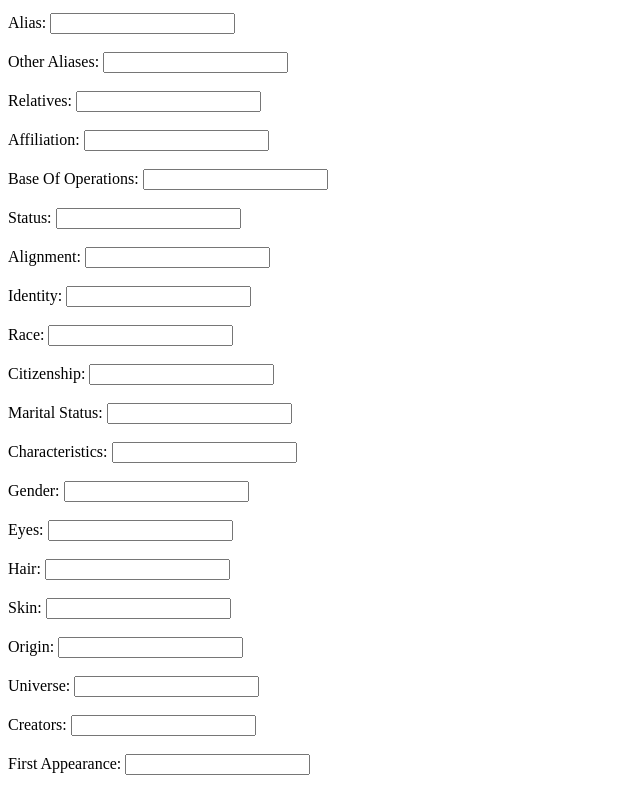
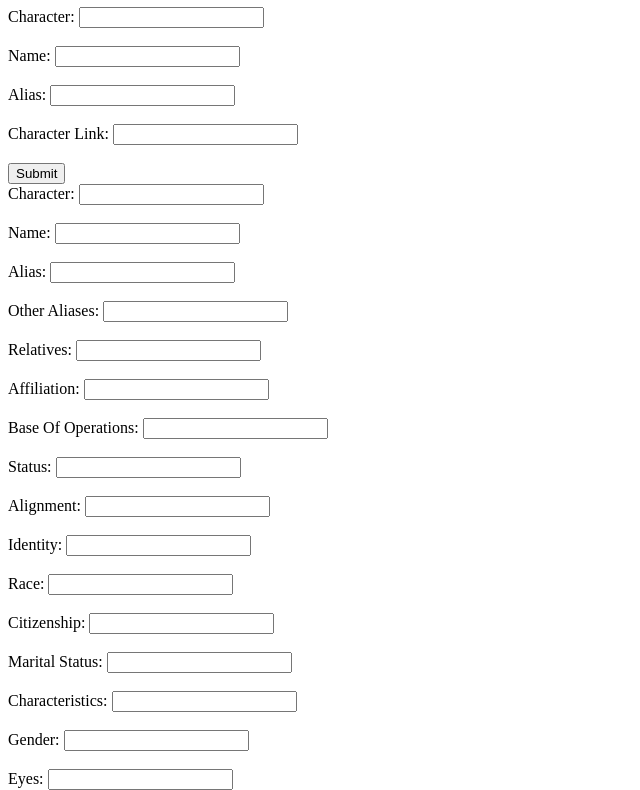
Before and after one commit to RealCoi/RealCoi.github.io, a plain HTML site: page index.html in a window 1280 px wide. Shown: the part 73-863 px from the top of the page, without its empty margins (0-640 px from the left). Drawn offline with Linux system fonts and the light colour scheme.

Commit message:
Update index.html

```diff
--- a/index.html
+++ b/index.html
@@ -4,6 +4,35 @@
     <title>Character Data Form</title>
 </head>
 <body>
+    <!DOCTYPE html>
+<html lang="en">
+<head>
+    <meta charset="UTF-8">
+    <meta name="viewport" content="width=device-width, initial-scale=1.0">
+    <title>DC Characters Database</title>
+</head>
+<body>
+    <h1>DC Characters Database Entry</h1>
+    <form action="https://formspree.io/f/myzkqnpk" method="POST">
+        <label for="character">Character:</label>
+        <input type="text" id="character" name="character" required><br><br>
+
+        <label for="name">Name:</label>
+        <input type="text" id="name" name="name" required><br><br>
+
+        <label for="alias">Alias:</label>
+        <input type="text" id="alias" name="alias"><br><br>
+
+        <!-- Add more fields as needed -->
+
+        <label for="characterLink">Character Link:</label>
+        <input type="url" id="characterLink" name="characterLink"><br><br>
+
+        <button type="submit">Submit</button>
+    </form>
+</body>
+</html>
+
     <form id="characterForm">
         <label for="Character">Character:</label>
         <input type="text" id="Character" name="Character" required><br><br>
```
